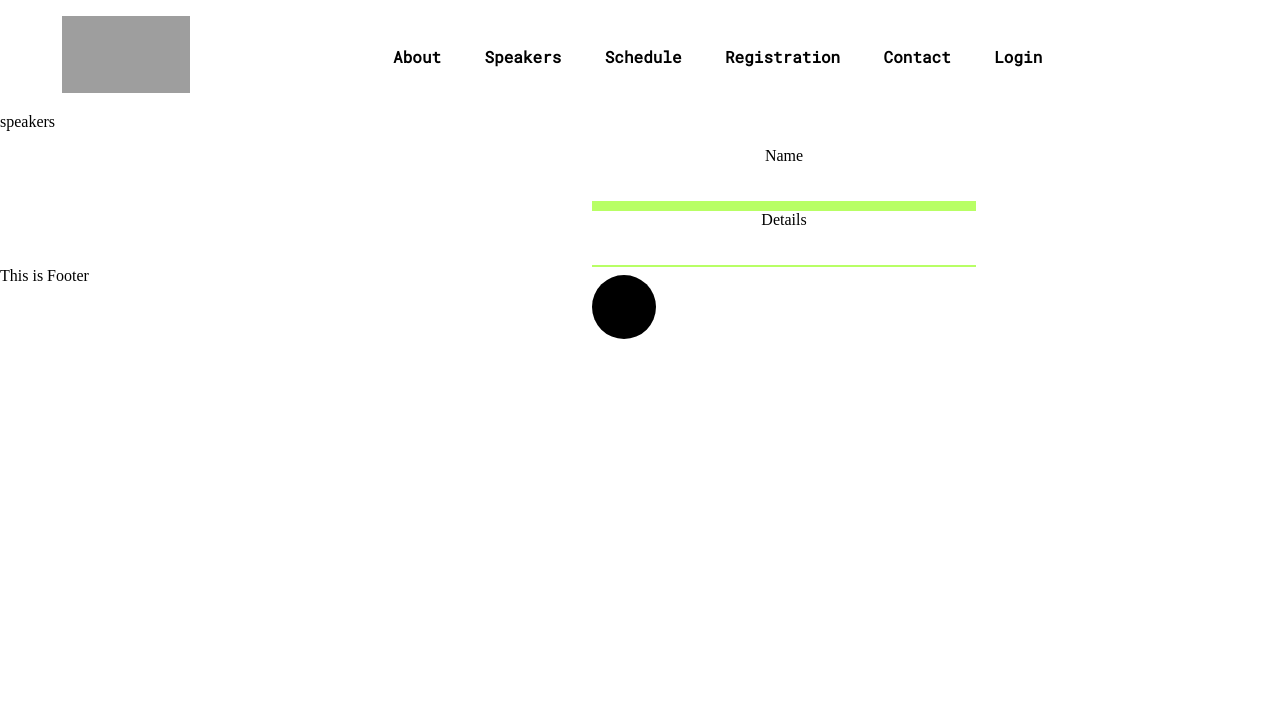
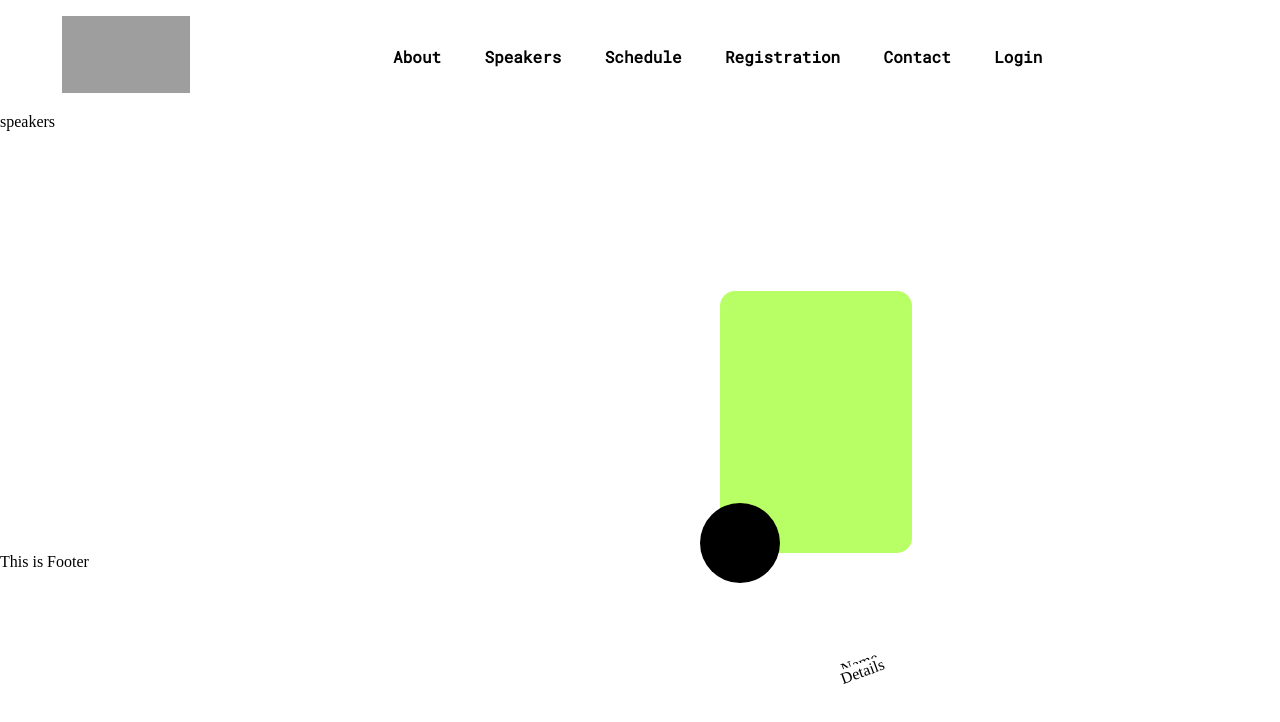
Before and after one commit to Shashwatm74/conference-vit, a Next.js app: page /home/speakers in a window 1280 px wide. Shown: the top 722 px of the page. Built offline with nearby package versions, Linux system fonts and the light colour scheme; grey boxes are pictures that could not be loaded.

Commit message:
speaker card layout: AromanticRing

```diff
--- a/components/cards.jsx
+++ b/components/cards.jsx
@@ -4,15 +4,14 @@ import styles from '@/styles/components/speakerpage/Cards.module.scss';
 function Cards() {
     return (
         <>
-        <div className={styles.card}>
-            <div className={styles.container}>
-                <div className={styles.subcontainer}>Name</div>
-                <div className={styles.subcontainer}>Details</div>
-                <div className={styles.button}>^</div>
+            <div className={styles.card}>
+                <div className={styles.container}>
+                    <div className={styles.namecontainer}>Name</div>
+                    <div className={styles.detailcontainer}>Details</div>
+                </div>
+                <div className={styles.button}></div>
             </div>
-        </div>
         </>
-
     )
 }
 
--- a/styles/components/speakerpage/Cards.module.scss
+++ b/styles/components/speakerpage/Cards.module.scss
@@ -4,33 +4,52 @@
 .card{
     margin-top: min(3vh, 1em);
     background-color: $secondary-color;
-    margin-left: 74vh;
-    width: max(30%, 150px);
-    height: max(80%, 420px);
+    margin-left: 90vh;
+    width: max(15%, 150px);
+    height: max(55%, 420px);
     border-radius: 15px;
+    // overflow : hidden;
 }
 
 .container {
-    background-color: $secondary-color;
+    z-index: 1;
+    top: 215px;
+    left: -20px;
+    position:relative;
+    background-color: transparent;
     display: grid;
-    height: 100%;
+    margin-top: 20vh;
+    width: max(35%, 300px);
+    height: max(70%, 420px);
     grid-template-columns: 100%;
-    grid-template-rows: 45% 45% 10%;
+    grid-template-rows: 60% 35% 5%;
     text-align: center;
-    row-gap: 10px;
+    rotate: calc(-20deg);
+    row-gap: 2px;
+}
+
+.namecontainer{
+    background-color: $primary-color ;
+    height :90px;
+    width :100%;
+    margin-top:50%
 
 }
 
-.subcontainer{
-    background-color: white ;
-
+.detailcontainer{
+    background-color: $primary-color ;
+    height :100%;
+    width :100%;
 }
 
 .button{
+    z-index: 2;
+    position: absolute;
     background-color: $tertiary-color;
-    height: 8vh;
-    width: 8vh;
+    height: 10vh;
+    width: 10vh;
     border-radius: 50%;
     cursor: pointer;
-
+    margin-top: -50px;
+    margin-left: -20px;
 }
```
